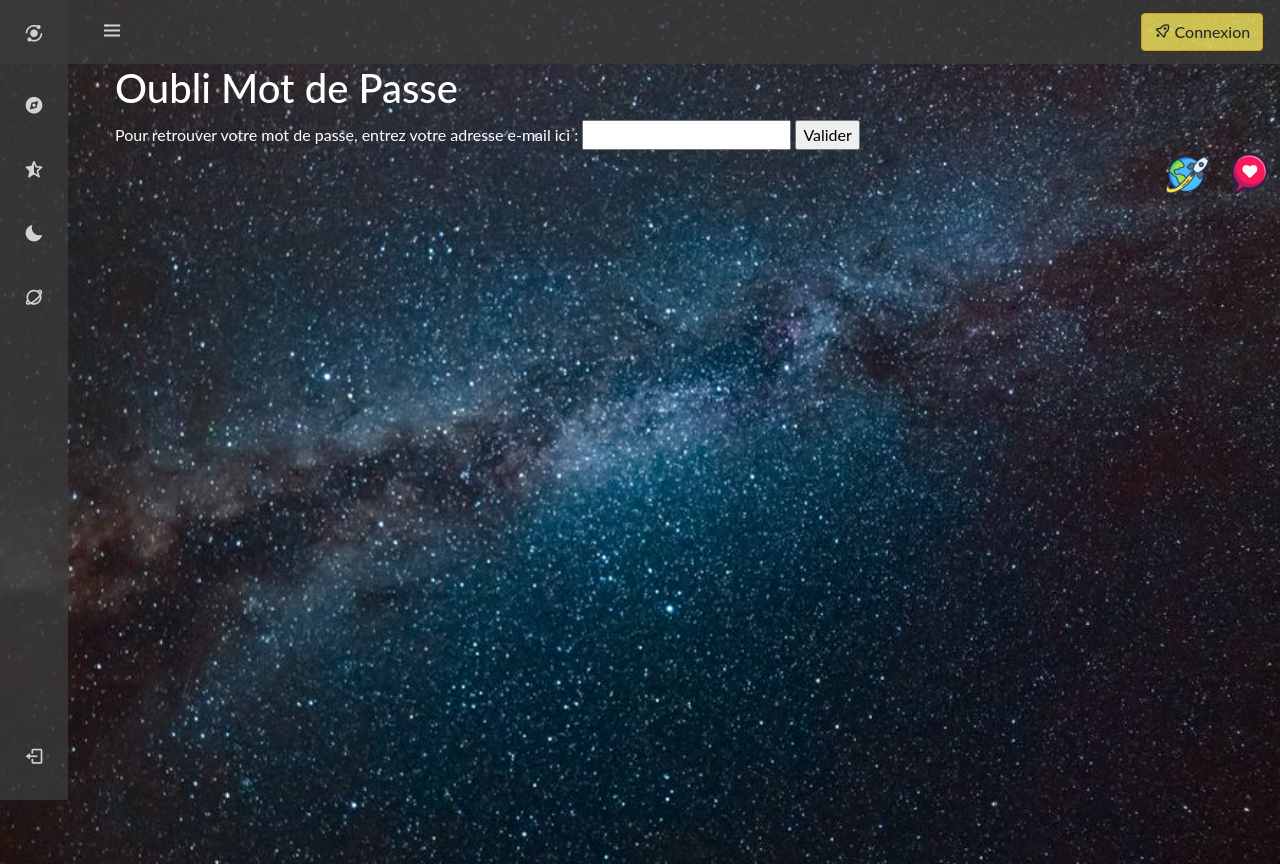
After one commit to CamiIIe/Proxima_Centauri, a PHP site: page /oubliMdp.php in a window 1280 px wide. The commit adds this page. Run offline with PHP 8.4, Linux system fonts and the light colour scheme; some libraries are stand-ins or nearby versions; some web fonts are replaced.

Commit message:
Début mail

```diff
--- a/Site/form.php
+++ b/Site/form.php
@@ -106,9 +106,9 @@
                         if (isset($_GET ["pasenregistre"])) echo "Erreur : Pas enregistré.";
                         if (isset($_GET ["emailnonvalide"])) echo "Cette adresse e-mail est non valide.";
                         if (isset($_GET ["pseudoconnu"])){
-                            echo 'Ce pseudo est déjà utilisé. <input type = "submit" name = "oublimdp" value = "Mot de passe oublié ?" />';};
+                            echo 'Ce pseudo est déjà utilisé. <a href="oubliMdp.php?oublimdp=1">Mot de passe oublié ?</a>';};
                         if (isset($_GET ["emailconnu"])){
-                            echo 'Cet e-mail est déjà utilisé. <input type = "submit" name = "oublimdp" value = "Mot de passe oublié ?" />';};
+                            echo 'Cet e-mail est déjà utilisé. <a href="oubliMdp.php?oublimdp=1">Mot de passe oublié ?</a>';};
                         if (isset($_GET ["ok"])){
                             echo 'Inscription réussie !';
                         }
@@ -145,7 +145,7 @@
                     <span>or use your account</span> -->
                     <input type="text" placeholder="Pseudo" name="pseudo" />
                     <input type="password" placeholder="Mot de passe" name="motDePasse" />
-                    <a href="#">Mot de passe oublié ?</a>
+                    <a href="oubliMdp.php">Mot de passe oublié ?</a>
                     <button name="connexion" type="submit" value="connexion">Se connecter</button>
                 </form>
             </div>
--- /dev/null
+++ b/Site/oubliMdp.php
@@ -0,0 +1,155 @@
+<!DOCTYPE html>
+<html>
+
+    <!-- HEAD -->
+    <head>
+        <meta charset="UTF-8">
+        <meta name="viewport" content="width=device-width, user-scalable=no, initial-scale=1.0">
+        <title>Proxima Centauri</title>
+
+        <!-- CSS -->
+        <link rel="stylesheet" href="src/css/bootstrap.min.css"> <!-- CSS BOOTSTRAP -->
+        <link rel="stylesheet" href="src/css/style.css">         <!-- CSS PRINCIPAL -->
+        <link rel="stylesheet" href="src/css/header_navbar.css"> <!-- CSS HEADER ET SIDENAVBAR -->
+        <!-- CSS -->
+
+        <!-- FONT -->
+        <link href='https://cdn.jsdelivr.net/npm/boxicons@2.0.5/css/boxicons.min.css' rel='stylesheet'> <!-- ICONES -->
+        <script src="https://kit.fontawesome.com/51da07dc34.js" crossorigin="anonymous"></script>       <!-- ICONES -->
+        <!-- FONT -->
+
+        <!-- META SEO -->
+        <meta name="description" content="La description du site. Mettre des bons clefs !">
+        <meta name="keywords" content="Mettre plusieurs mots-clefs">
+        <!-- META SEO -->
+
+    </head>
+    <!-- HEAD -->
+
+    <!-- BODY // CONTENU DU SITE -->
+    <body class="animate-in" id ="body-pd">
+
+        <!-- HEADER -->
+        <header class="header" id="header">
+            <div class="header__toggle">
+                <i class='bx bx-menu' id="header-toggle"></i>
+            </div>
+
+            <div class="container-fluid connexion">
+                <!-- <span><a href="#" class = "left">
+                    <button type="button" class="btn btn-light">S'inscrire</button>
+                </a>
+                </span> -->
+                <span><a href="form.php">
+                    <button type="button" class="btn btn-warning"><i class='bx bx-rocket'></i>
+                        Connexion</button>
+                    </a>
+                </span>
+            </div>
+        </header>
+        <!-- HEADER -->
+
+        <!-- SIDENAVBAR -->
+        <div class="l-navbar" id="nav-bar">
+            <nav class="nav">
+                <div>
+                    <!-- LOGO / NOM / LIEN DE RETOUR A L'INDEX -->
+                    <a href="index.html" class="nav__logo">
+                        <i class='bx bxs-analyse nav__logo-icon'></i>
+                        <span class="nav__logo-name">Proxima Centauri</span>
+                    </a>
+
+                    <!-- DIV DES JEUX -->
+                    <div class="nav__list">
+                        <!-- LOGO / NOM / LIEN VERS CALCUL ASTRONOMIQUE -->
+                        <a href="calcul_mental.html" class="nav__link">
+                        <i class='bx bxs-compass nav__icon' ></i>
+                            <span class="nav__name">Calcul Astronomique</span>
+                        </a>
+
+                        <!-- LOGO / NOM / LIEN VERS "CALCUL ASTRONOMIQUE" -->
+                        <a href="#" class="nav__link">
+                            <i class='bx bxs-star-half nav__icon' ></i>
+                            <span class="nav__name">Memory Stellaire</span>
+                        </a>
+
+                        <!-- LOGO / NOM / LIEN VERS "VISE LA LUNE" -->
+                        <a href="#" class="nav__link">
+                            <i class='bx bxs-moon nav__icon' ></i>
+                            <span class="nav__name">Vise la Lune</span>
+                        </a>
+
+                        <!-- LOGO / NOM / LIEN VERS "PLANETE AUX COULEURS" -->
+                        <a href="#" class="nav__link">
+                            <i class='bx bx-planet nav__icon' ></i>
+                            <span class="nav__name">Planète aux Couleurs</span>
+                        </a>
+                    </div>
+                </div>
+
+                <!-- LOGO / LIEN RETOUR VERS LA PAGE D'ACCUEIL -->
+                <a href="accueil.html" class="nav__link">
+                    <i class='bx bx-log-out nav__icon' ></i>
+                    <span class="nav__name">Retour</span>
+                </a>
+            </nav>
+        </div>
+        <!-- SIDENAVBAR -->
+
+        <!-- MAIN -->
+        <div class="container-fluid galaxie">
+        <h1>Oubli Mot de Passe</h1>
+
+
+                 <form method = "post" enctype = "form-data" action = "Traite_O.php">
+                 Pour retrouver votre mot de passe, entrez votre adresse e-mail ici :
+                    <input type = "text" name = "emailo" /> <input class="boutonV" type="submit" name="valider"value="Valider">
+                 </form>
+                 <?php
+                //Résultat si le mail n'est pas dans la base de donnée
+                if (isset($_GET ["inexistant"])){
+                    echo '<form method = "post" enctype = "form-data" action = "Traite_O.php">';
+                    echo "<br />Cet e-mail n'existe pas dans la base de données. Voulez-vous créer un nouveau compte ? ";
+                    echo '<input class="boutonR" type = "submit" name = "nveaucpte" value = "Créer un nouveau compte" /><br />'
+                            . ' </form>';
+                };
+                //Résultat si le mail est pas dans la base de donnée
+                if (isset($_GET ["envoye"])){
+                    echo '<form method = "post" enctype = "form-data" action = "Traite_O.php">';
+                    echo "<br />Un mail a bien été envoyé. ";
+                    echo '<input class="boutonR" type = "submit" name = "accueil" value = "Retourner à l\'Accueil" /><br />'
+                            . ' </form>';
+                };
+               ?>
+        </div>
+
+        <div class ="container-fluid propos">
+            <!-- Icone A propos : Rocket qui part de la Terre / Accès à la page à propos -->
+            <a href="propos.html">
+                <img src = "src/img/icones/png/rocket.png" class="img-fluid">
+            </a>
+
+            <a href="remerciements.html">
+                <img src = "src/img/icones/png/Heart.png" class="img-fluid">
+            </a>
+        </div>
+
+        <!-- FOOTER -->
+        <footer>
+            <!-- Contact - Aide - Confidentialité - About -->
+        </footer>
+        <!-- FOOTER -->
+
+
+
+        <!-- JAVASCRIPT -->
+        <script src="src/js/jquery-3.5.1.min.js"></script>
+        <script src="src/js/bootstrap.min.js"></script>
+        <!-- <script src="src/js/gestionSVG.js"></script> -->
+        <script src="src/js/main.js"></script>
+        <!-- JAVASCRIPT -->
+
+    </body>
+    <!-- BODY // CONTENU DU SITE -->
+
+</html>
--- a/Site/src/css/style.css
+++ b/Site/src/css/style.css
@@ -162,12 +162,12 @@ li {
 }
 
 .galaxie img{
-    width: 50%;
-    height: 50%;
+    width: 60%;
+    height: 60%;
 
     z-index : 0;
     margin-top: 20vh;
-    margin-bottom: 20vh;
+    margin-bottom: 10vh;
     margin-left: 20vw;
     margin-right: 20vw;
 
@@ -176,7 +176,7 @@ li {
 /*A propos - Main */
 .propos{
     margin-left: 82vw;
-    margin-right: 10vw;
+    margin-right: 8vw;
 
 }
 
@@ -195,10 +195,10 @@ li {
 
 .apropos{
     background-color: black;
-    margin-top : 15vh;
-    margin-left: 5vw;
+    margin-top : 15px;
+    /* margin-left: 5vw;
     margin-right: 20vw;
-    margin-bottom: 60vh;
+    margin-bottom: 60vh; */
 
     z-index: 1;
     width: 50%;
@@ -207,7 +207,7 @@ li {
 
 .apropos p {
     font-family: 'goldman';
-    font-size: 120%;
+    font-size: 90%;
     /*color : white;*/
     text-align: justify;
 }
```
Also changed, not shown: Site/propos.html (+8 -1 lines), Site/remerciements.html (+8 -1 lines), Site/traite_O.php (added, +38 -0 lines).
